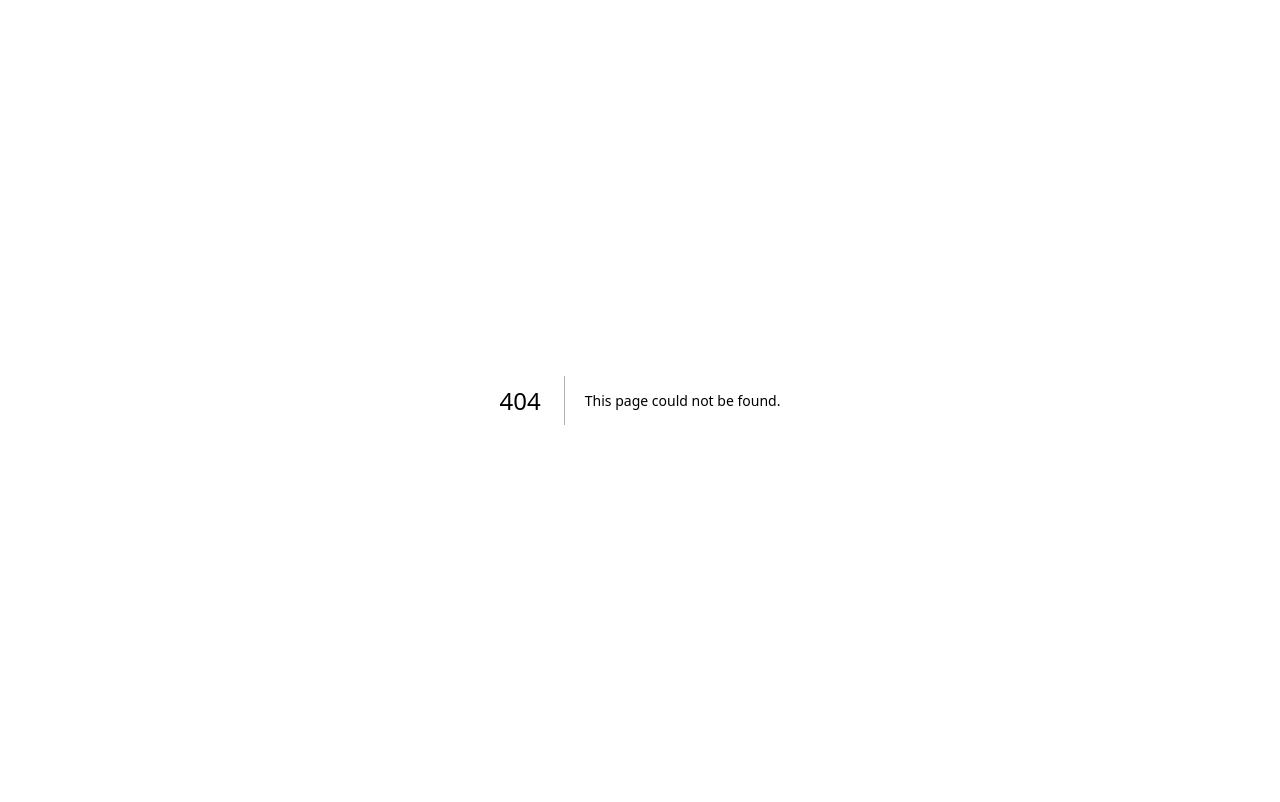
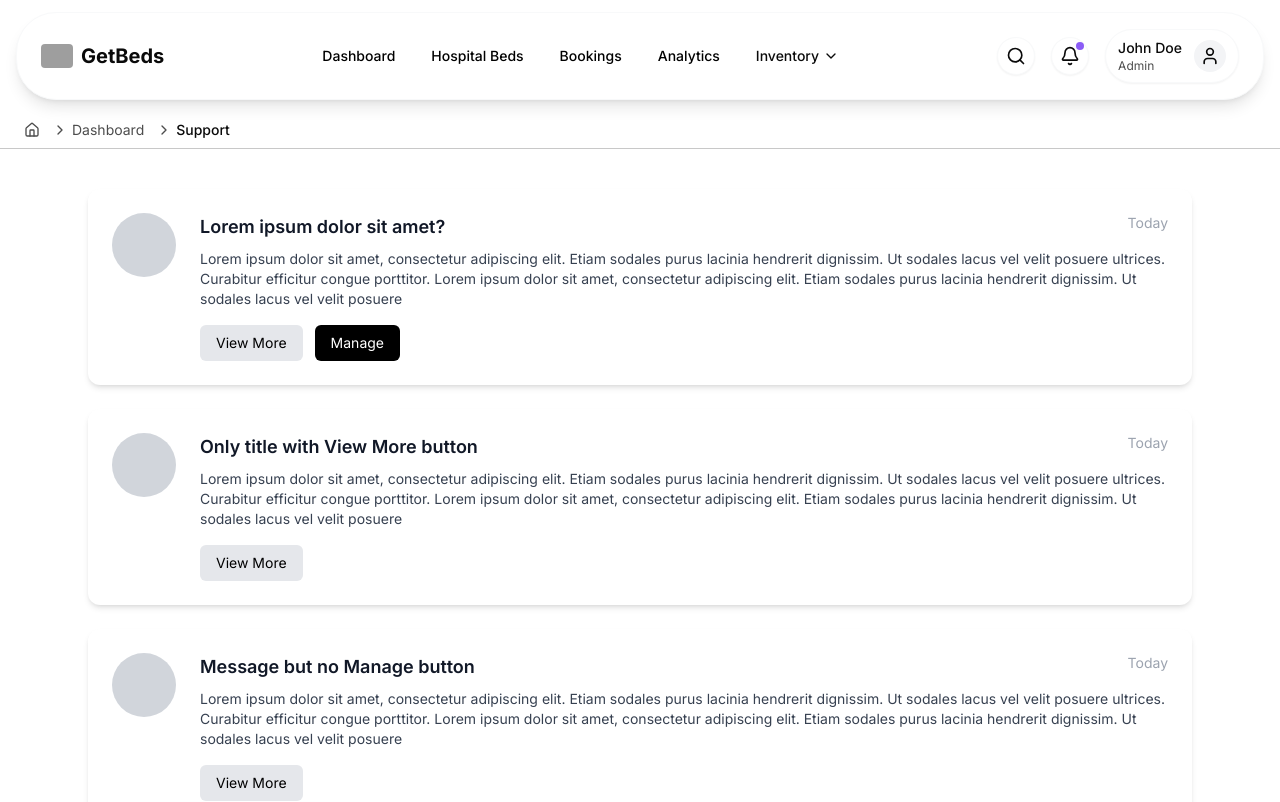
Before and after one commit to Sunil-jangid/getbeds-admin, a Next.js app: page /dashboard/support in a window 1280 px wide. Before the commit this address had no page. Shown: the top 802 px of the page. Built offline with nearby package versions, Linux system fonts and the light colour scheme; grey boxes are pictures that could not be loaded.

Commit message:
notification

```diff
--- /dev/null
+++ b/src/app/dashboard/support/page.tsx
@@ -0,0 +1,47 @@
+import React from 'react';
+import NotificationCard from '../../../components/dashboard/NotificationCard';
+
+const notificationData = [
+  {
+    title: 'Lorem ipsum dolor sit amet?',
+    message: 'Lorem ipsum dolor sit amet, consectetur adipiscing elit. Etiam sodales purus lacinia hendrerit dignissim. Ut sodales lacus vel velit posuere ultrices. Curabitur efficitur congue porttitor. Lorem ipsum dolor sit amet, consectetur adipiscing elit. Etiam sodales purus lacinia hendrerit dignissim. Ut sodales lacus vel velit posuere ',
+    date: 'Today',
+    showButtons: true,
+  },
+  {
+    title: 'Only title with View More button',
+    message: 'Lorem ipsum dolor sit amet, consectetur adipiscing elit. Etiam sodales purus lacinia hendrerit dignissim. Ut sodales lacus vel velit posuere ultrices. Curabitur efficitur congue porttitor. Lorem ipsum dolor sit amet, consectetur adipiscing elit. Etiam sodales purus lacinia hendrerit dignissim. Ut sodales lacus vel velit posuere ',
+    date: 'Today',
+    showButtons: false,
+  },
+  {
+    title: 'Message but no Manage button',
+    message: 'Lorem ipsum dolor sit amet, consectetur adipiscing elit. Etiam sodales purus lacinia hendrerit dignissim. Ut sodales lacus vel velit posuere ultrices. Curabitur efficitur congue porttitor. Lorem ipsum dolor sit amet, consectetur adipiscing elit. Etiam sodales purus lacinia hendrerit dignissim. Ut sodales lacus vel velit posuere ',
+    date: 'Today',
+    showButtons: false,
+  },
+  {
+    title: 'Both buttons, no message',
+    message: 'Lorem ipsum dolor sit amet, consectetur adipiscing elit. Etiam sodales purus lacinia hendrerit dignissim. Ut sodales lacus vel velit posuere ultrices. Curabitur efficitur congue porttitor. Lorem ipsum dolor sit amet, consectetur adipiscing elit. Etiam sodales purus lacinia hendrerit dignissim. Ut sodales lacus vel velit posuere ',
+    date: 'Today',
+    showButtons: true,
+  },
+];
+
+const NotificationList: React.FC = () => {
+  return (
+    <div className="max-w-6xl mx-auto py-10 px-6">
+      {notificationData.map((notif, index) => (
+        <NotificationCard
+          key={index}
+          title={notif.title}
+          message={notif.message}
+          date={notif.date}
+          showButtons={notif.showButtons}
+        />
+      ))}
+    </div>
+  );
+};
+
+export default NotificationList;
--- /dev/null
+++ b/src/components/dashboard/NotificationCard.tsx
@@ -0,0 +1,40 @@
+import React from 'react';
+
+type NotificationCardProps = {
+  title: string;
+  message?: string;
+  date: string;
+  showButtons?: boolean;
+};
+
+const NotificationCard: React.FC<NotificationCardProps> = ({
+  title,
+  message,
+  date,
+  showButtons = false,
+}) => {
+  return (
+    <div className="bg-white p-6 rounded-xl shadow-md mb-6 flex items-start space-x-6 w-full min-h-[160px]">
+      <div className="w-16 h-16 bg-gray-300 rounded-full flex-shrink-0"></div>
+      <div className="flex-grow">
+        <div className="flex justify-between items-start">
+          <h3 className="font-semibold text-lg text-gray-900">{title}</h3>
+          <span className="text-sm text-gray-400">{date}</span>
+        </div>
+        {message && <p className="text-sm text-gray-700 mt-2">{message}</p>}
+        <div className="mt-4 flex gap-3">
+          <button className="text-sm bg-gray-200 text-black px-4 py-2 rounded-md hover:bg-gray-300 transition">
+            View More
+          </button>
+          {showButtons && (
+            <button className="text-sm bg-black text-white px-4 py-2 rounded-md hover:bg-gray-800 transition">
+              Manage
+            </button>
+          )}
+        </div>
+      </div>
+    </div>
+  );
+};
+
+export default NotificationCard;
```
